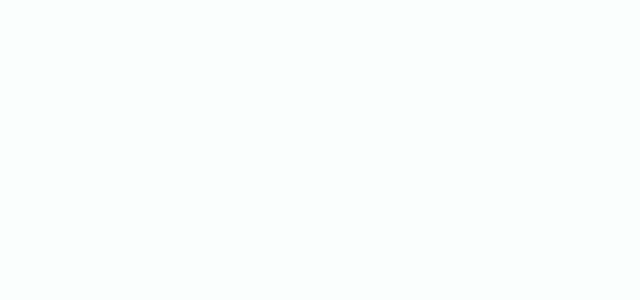
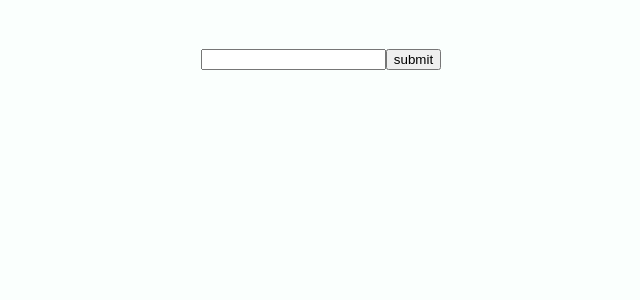
Before and after one commit to BSlaven/color_generator, a React (Vite) app: page / in a window 1280 px wide. Shown: the top 300 px of the page, without its empty margins (319-959 px from the left). Built offline with nearby package versions, Linux system fonts and the light colour scheme.

Commit message:
add basic form structure elements

```diff
--- a/src/App.css
+++ b/src/App.css
@@ -4,4 +4,5 @@ body {
   display: flex;
   flex-direction: column;
   align-items: center;
+  padding-top: 3rem;
 }
--- a/src/App.jsx
+++ b/src/App.jsx
@@ -1,11 +1,13 @@
 import { useState } from 'react'
 import './App.css'
+import ColorForm from './ColorForm/ColorForm';
 
 function App() {
   const [count, setCount] = useState(0)
 
   return (
     <div className="App">
+      <ColorForm />
     </div>
   )
 }
--- a/src/ColorForm/ColorForm.jsx
+++ b/src/ColorForm/ColorForm.jsx
@@ -0,0 +1,10 @@
+const ColorForm = () => {
+  return (
+    <form>
+      <input type="text" />
+      <button>submit</button>
+    </form>
+  )
+}
+
+export default ColorForm
```
